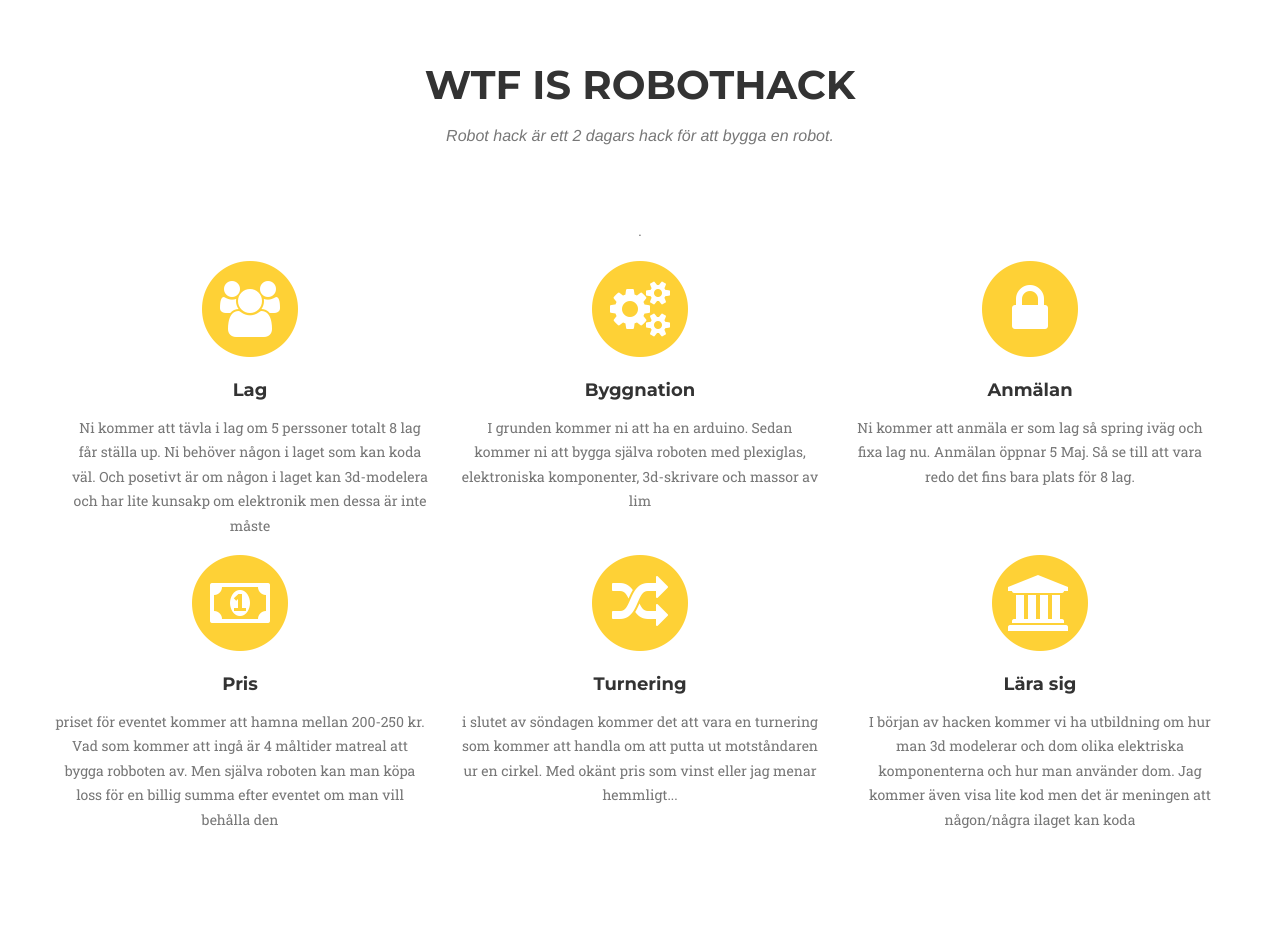
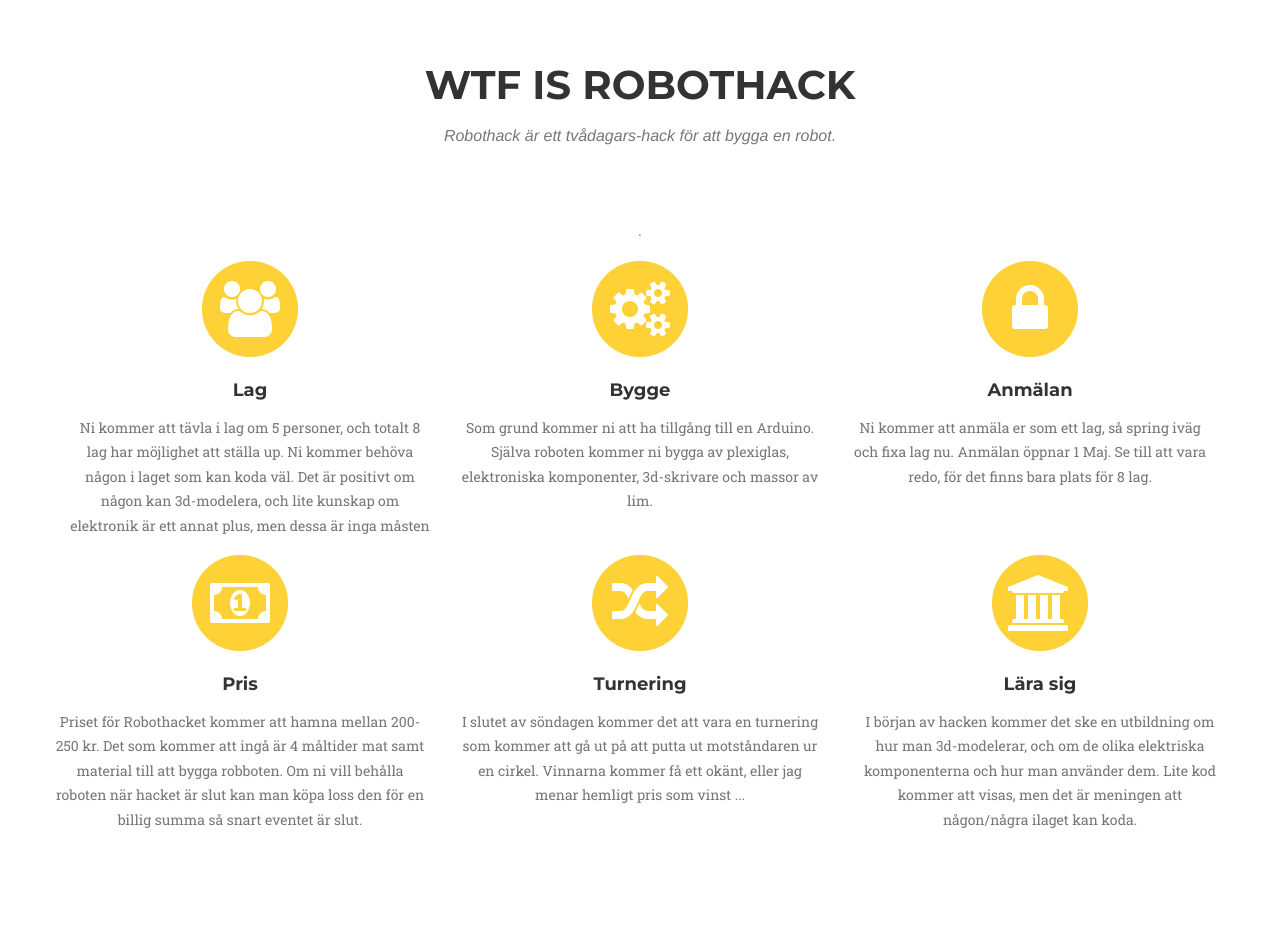
Before and after one commit to bark/robothack, a plain HTML site: page index.html in a window 1280 px wide. Shown: the part 720-1672 px from the top of the page. Drawn offline with nearby package versions, Linux system fonts and the light colour scheme; a web font is replaced by a local one.

Commit message:
spell checking

```diff
--- a/index.html
+++ b/index.html
@@ -77,7 +77,7 @@
     <header>
         <div class="container">
             <div class="intro-text">
-                <div class="intro-lead-in">Välkommen till robothack 2015!</div>
+                <div class="intro-lead-in">Välkommen till Robothack 2015!</div>
               <!--  <div class="intro-heading">It's Nice To Meet You</div>-->
                 <a href="#services" class="page-scroll btn btn-xl">wtf is robothack</a>
             </div>
@@ -104,7 +104,7 @@
             <div class="row">
                 <div class="col-lg-12 text-center">
                     <h2 class="section-heading">WTF is Robothack</h2>
-                    <h3 class="section-subheading text-muted">Robot hack är ett 2 dagars hack för att bygga en robot.</h3>
+                    <h3 class="section-subheading text-muted">Robothack är ett tvådagars-hack för att bygga en robot.</h3>
                     <p class="text-muted">.
                     </p>
 
@@ -118,15 +118,15 @@
                         <i class="fa fa-users fa-stack-1x fa-inverse"></i>
                     </span>
                     <h4 class="service-heading">Lag</h4>
-                    <p class="text-muted">Ni kommer att tävla i lag om 5 perssoner totalt 8 lag får ställa up. Ni behöver någon i laget som kan koda väl. Och posetivt är om någon i laget kan 3d-modelera och har lite kunsakp om elektronik men dessa är inte måste</p>
+                    <p class="text-muted">Ni kommer att tävla i lag om 5 personer, och totalt 8 lag har möjlighet att ställa up. Ni kommer behöva någon i laget som kan koda väl. Det är positivt om någon kan 3d-modelera, och lite kunskap om elektronik är ett annat plus, men dessa är inga måsten</p>
                 </div>
                 <div class="col-md-4">
                     <span class="fa-stack fa-4x">
                         <i class="fa fa-circle fa-stack-2x text-primary"></i>
                         <i class="fa fa-cogs fa-stack-1x fa-inverse"></i>
                     </span>
-                    <h4 class="service-heading">Byggnation</h4>
-                    <p class="text-muted">I grunden kommer ni att ha en arduino. Sedan kommer ni att bygga själva roboten med plexiglas, elektroniska komponenter, 3d-skrivare och massor av lim</p>
+                    <h4 class="service-heading">Bygge</h4>
+                    <p class="text-muted">Som grund kommer ni att ha tillgång till en Arduino. Själva roboten kommer ni bygga av plexiglas, elektroniska komponenter, 3d-skrivare och massor av lim.</p>
                 </div>
                 <div class="col-md-4">
                     <span class="fa-stack fa-4x">
@@ -134,7 +134,7 @@
                         <i class="fa fa-lock fa-stack-1x fa-inverse"></i>
                     </span>
                     <h4 class="service-heading">Anmälan</h4>
-                    <p class="text-muted">Ni kommer att anmäla er som lag så spring iväg och fixa lag nu. Anmälan öppnar 5 Maj. Så se till att vara redo det fins bara plats för 8 lag.</p>
+                    <p class="text-muted">Ni kommer att anmäla er som ett lag, så spring iväg och fixa lag nu. Anmälan öppnar 1 Maj. Se till att vara redo, för det finns bara plats för 8 lag.</p>
                 </div>
 
             </div>
@@ -146,7 +146,7 @@
                         <i class="fa fa-money fa-stack-1x fa-inverse"></i>
                     </span>
                         <h4 class="service-heading">Pris</h4>
-                        <p class="text-muted">priset för eventet kommer att hamna mellan 200-250 kr. Vad som kommer att ingå är 4 måltider matreal att bygga robboten av. Men själva roboten kan man köpa loss för en billig summa efter eventet om man vill behålla den</p>
+                        <p class="text-muted">Priset för Robothacket kommer att hamna mellan 200-250 kr. Det som kommer att ingå är 4 måltider mat samt material till att bygga robboten. Om ni vill behålla roboten när hacket är slut kan man köpa loss den för en billig summa så snart eventet är slut.</p>
                     </div>
                     <div class="col-md-4">
                     <span class="fa-stack fa-4x">
@@ -154,7 +154,7 @@
                         <i class="fa fa-random fa-stack-1x fa-inverse"></i>
                     </span>
                         <h4 class="service-heading">Turnering</h4>
-                        <p class="text-muted">i slutet av söndagen kommer det att vara en turnering som kommer att handla om att putta ut motståndaren ur en cirkel. Med okänt pris som vinst eller jag menar hemmligt...</p>
+                        <p class="text-muted">I slutet av söndagen kommer det att vara en turnering som kommer att gå ut på att putta ut motståndaren ur en cirkel. Vinnarna kommer få ett okänt, eller jag menar hemligt pris som vinst ...</p>
                     </div>
                     <div class="col-md-4">
                     <span class="fa-stack fa-4x">
@@ -162,7 +162,7 @@
                         <i class="fa fa-university fa-stack-1x fa-inverse"></i>
                     </span>
                         <h4 class="service-heading">Lära sig</h4>
-                        <p class="text-muted">I början av hacken kommer vi ha utbildning om hur man 3d modelerar och dom olika elektriska komponenterna och hur man använder dom. Jag kommer även visa lite kod men det är meningen att någon/några ilaget kan koda</p>
+                        <p class="text-muted">I början av hacken kommer det ske en utbildning om hur man 3d-modelerar, och om de olika elektriska komponenterna och hur man använder dem. Lite kod kommer att visas, men det är meningen att någon/några ilaget kan koda.</p>
                     </div>
 
                 </div>
@@ -177,8 +177,8 @@
                     <h2 class="section-heading">Mer info</h2>
                     <h3 class="section-subheading text-muted">
                         Mer info kommer att fyllas på den här sidan när vi närmar oss själva hacket<br/>
-                        Saker som kommer dyka up här är klara robotar med ritningar/kod och kopplingsschema.<br />
-                        Komponent blad där man kan läsa mer om komponenterna ni kommer att få använda.</h3>
+                        Saker som kommer dyka up här är fädiga robotar med ritningar, kod och kopplingsschema.<br />
+                        Det kommer även finnas komponentblad där man kan läsa mer om komponenterna som kan användas under hacket.</h3>
 
 
                 </div>
@@ -194,7 +194,7 @@
             <div class="row">
                 <div class="col-lg-12 text-center">
                     <h2 class="section-heading">Våra sponsorer</h2>
-                    <h3 class="section-subheading text-muted">och vi vill tacka dom som har varit med och gjort det här möjligt</h3>
+                    <h3 class="section-subheading text-muted">Vi vill tacka de som har varit med och gjort det här möjligt</h3>
                 </div>
             </div>
             <div class="row">
@@ -237,7 +237,7 @@
             <div class="row">
                 <div class="col-lg-12 text-center">
                     <h2 class="section-heading">Kontakta mig</h2>
-                    <h3 class="section-subheading text-muted">Om du har några frågor eller något jag har missat att skriva tveka inte att höra av dig till</h3>
+                    <h3 class="section-subheading text-muted">Om du har några frågor eller märker något jag har missat att skriva, tveka inte att höra av dig till</h3>
                     <h4>Erik@metapic.se </h4>
                     <ul class="list-inline social-buttons">
                         <li><a href="https://twitter.com/AxelssonErik"><i class="fa fa-twitter"></i></a>
```
Also changed, not shown: img/logos/CRF-Banner.png (added).
